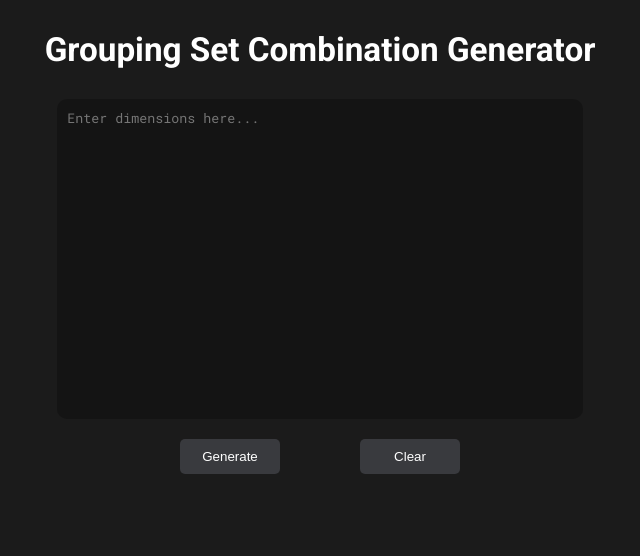
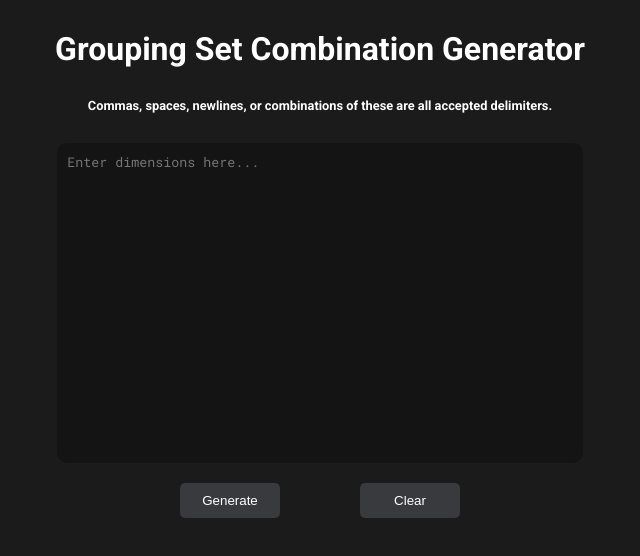
Before and after one commit to chrispyfrey/grouping-combos, a React app: page / in a window 1280 px wide. Shown: the whole page, without its empty margins (320-960 px from the left). Built offline with nearby package versions, Linux system fonts and the light colour scheme.

Commit message:
add delimiter explanation

```diff
--- a/src/App.css
+++ b/src/App.css
@@ -8,7 +8,14 @@
 
 .title {
     font-family: 'Roboto';
-    font-size: 2.6vw;
+    font-size: 2.5vw;
+    text-align: center;
+    margin: 30px;
+}
+
+.subTitle {
+    font-family: 'Roboto';
+    font-size: 1.0vw;
     text-align: center;
     margin: 30px;
 }
--- a/src/index.js
+++ b/src/index.js
@@ -53,6 +53,7 @@ function ComboApp() {
         <>
         <div>
             <h1 className='title'>Grouping Set Combination Generator</h1>
+            <h4 className='subTitle'>Commas, spaces, newlines, or combinations of these are all accepted delimiters.</h4>
         </div>
         <div className='flexContainer'>
             <textarea
```
